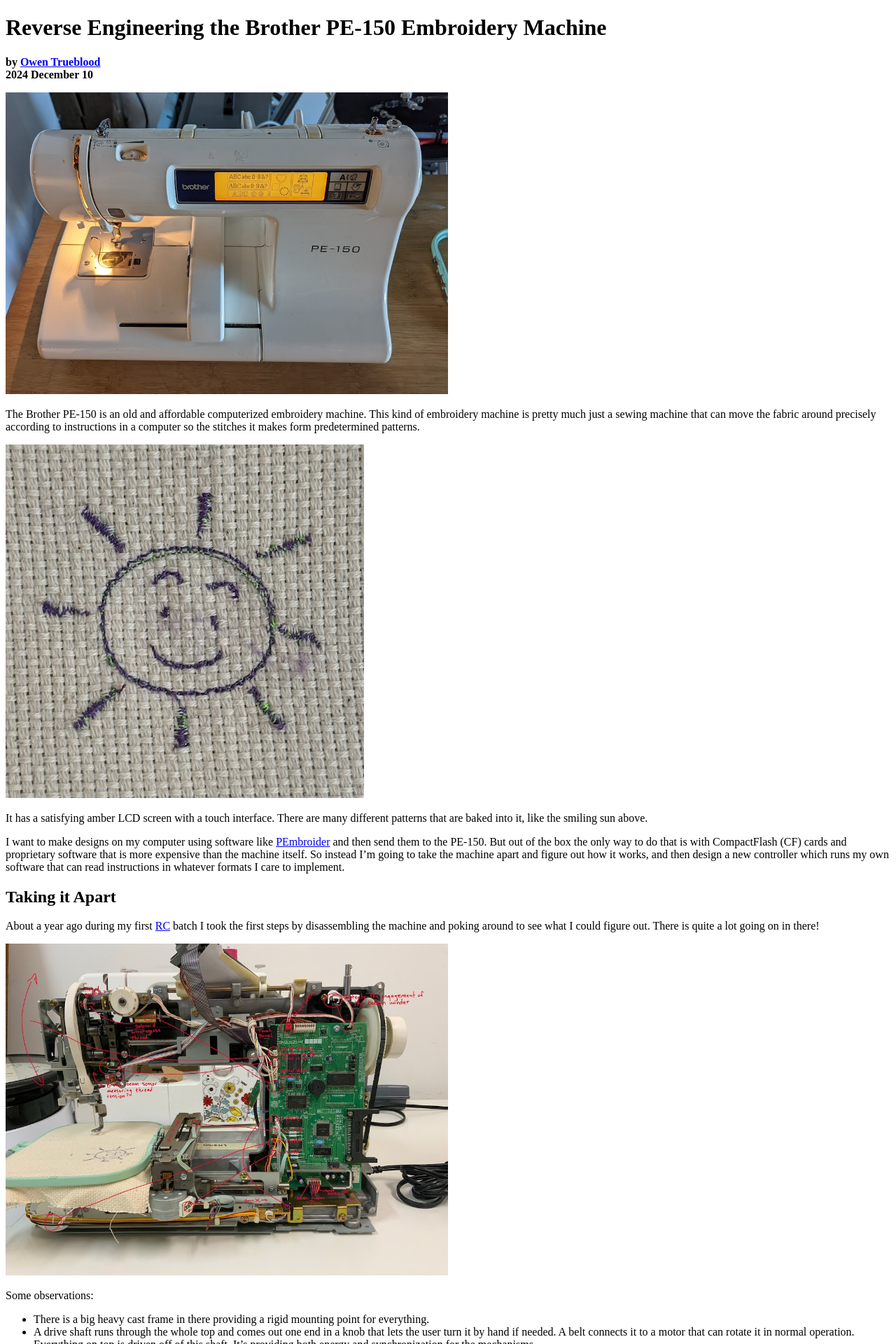
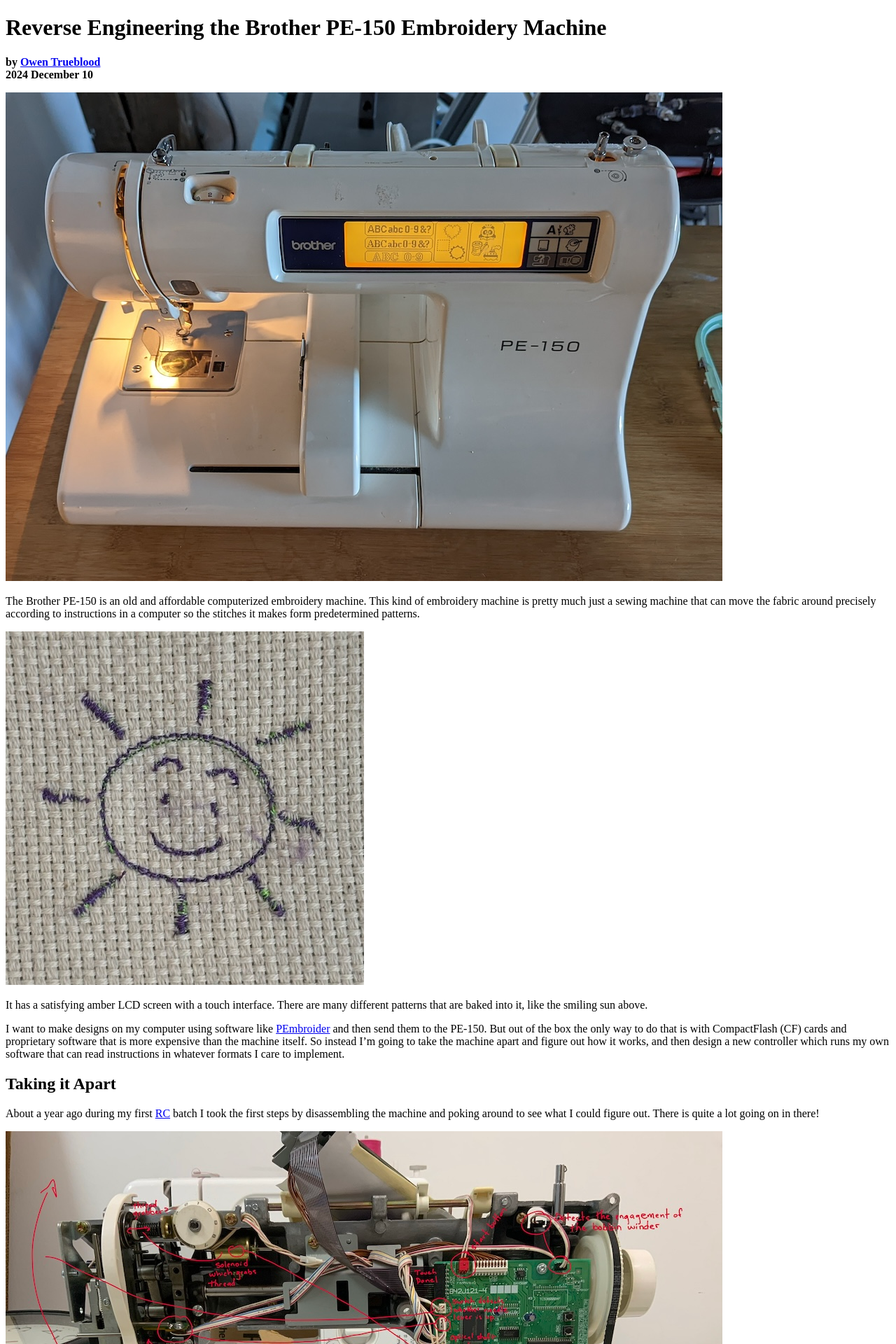
Before and after one commit to jmpinit/homepage, a Jekyll site: the page built from _posts/2024-12-09-reverse-engineering-the-brother-pe-150-embroidery-machine.md, in a window 1280 px wide. Shown: the top 1920 px of the page at 70% size. Built offline with Jekyll 4.4.1, drawn with Linux system fonts in a browser that asks for light colours.

Commit message:
Better scale for mobile

```diff
--- a/_layouts/post.html
+++ b/_layouts/post.html
@@ -2,10 +2,12 @@
 <html>
   <head>
     <meta charset="utf-8">
+    <meta name="viewport" content="width=device-width, initial-scale=1.0">
     <title>{{ page.title }}</title>
     <style>
       img {
-        max-width: 50%;
+        max-width: 100%;
+        max-height: 50%;
       }
     </style>
   </head>
```
